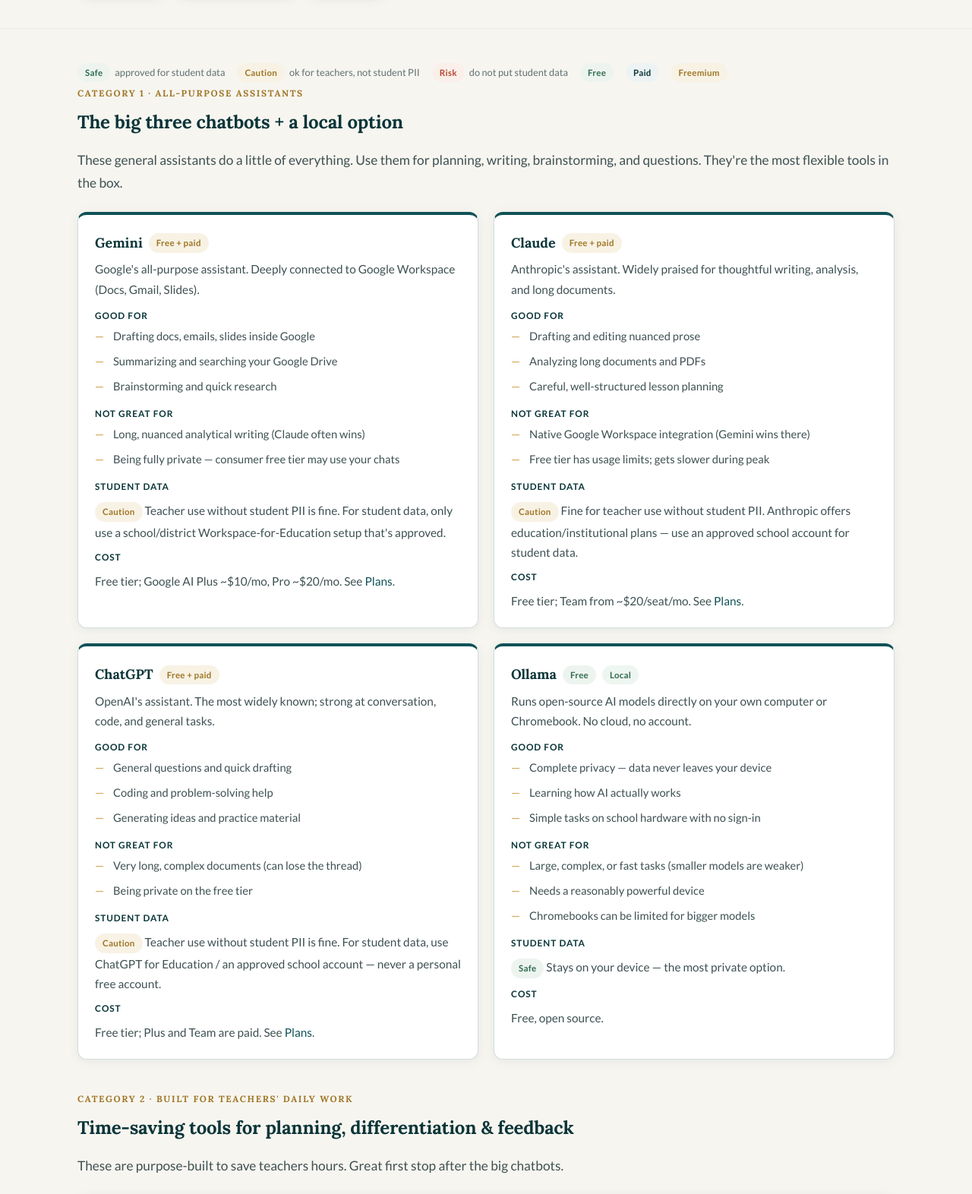
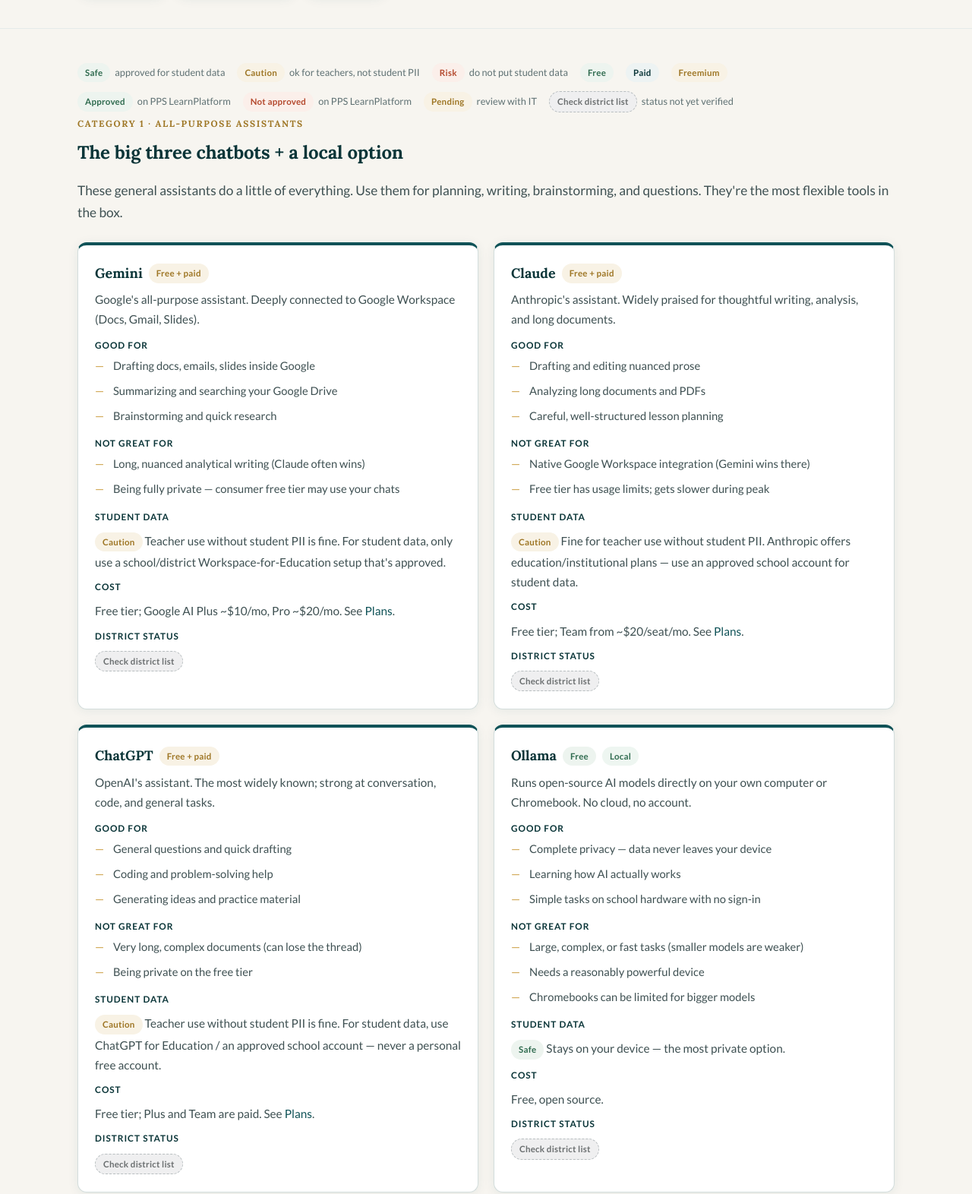
Before and after one commit to aramansell/ai-pd-2026-27, a plain HTML site: page pages/tools.html in a window 1280 px wide. Shown: the part 346-1918 px from the top of the page at 76% size. Drawn offline with Linux system fonts and the light colour scheme.

Commit message:
Add District-status legend + notes to Tools and Plans pages

```diff
--- a/pages/tools.html
+++ b/pages/tools.html
@@ -59,6 +59,12 @@
       <span><span class="tag tag-paid">Paid</span></span>
       <span><span class="tag tag-freemium">Freemium</span></span>
     </div>
+    <div class="legend">
+      <span><span class="tag tag-appr-approved">Approved</span> on PPS LearnPlatform</span>
+      <span><span class="tag tag-appr-notapproved">Not approved</span> on PPS LearnPlatform</span>
+      <span><span class="tag tag-appr-pending">Pending</span> review with IT</span>
+      <span><span class="tag tag-appr-unverified">Check district list</span> status not yet verified</span>
+    </div>
 
     <!-- ============ CONSUMER CHATBOTS ============ -->
     <section id="chatbots">
@@ -89,6 +95,8 @@
           <p class="small mt-1"><span class="tag tag-priv-caution">Caution</span> Teacher use without student PII is fine. For student data, only use a school/district Workspace-for-Education setup that's approved.</p>
           <span class="row-label">Cost</span>
           <p class="small mt-1">Free tier; Google AI Plus ~$10/mo, Pro ~$20/mo. See <a href="plans.html">Plans</a>.</p>
+          <span class="row-label">District status</span>
+          <p class="small mt-1"><span class="tag tag-appr-unverified">Check district list</span></p>
         </div>
 
         <div class="card tool-card" id="claude">
@@ -109,6 +117,8 @@
           <p class="small mt-1"><span class="tag tag-priv-caution">Caution</span> Fine for teacher use without student PII. Anthropic offers education/institutional plans — use an approved school account for student data.</p>
           <span class="row-label">Cost</span>
           <p class="small mt-1">Free tier; Team from ~$20/seat/mo. See <a href="plans.html">Plans</a>.</p>
+          <span class="row-label">District status</span>
+          <p class="small mt-1"><span class="tag tag-appr-unverified">Check district list</span></p>
         </div>
 
         <div class="card tool-card" id="chatgpt">
@@ -129,6 +139,8 @@
           <p class="small mt-1"><span class="tag tag-priv-caution">Caution</span> Teacher use without student PII is fine. For student data, use ChatGPT for Education / an approved school account — never a personal free account.</p>
           <span class="row-label">Cost</span>
           <p class="small mt-1">Free tier; Plus and Team are paid. See <a href="plans.html">Plans</a>.</p>
+          <span class="row-label">District status</span>
+          <p class="small mt-1"><span class="tag tag-appr-unverified">Check district list</span></p>
         </div>
 
         <div class="card tool-card" id="ollama">
@@ -150,6 +162,8 @@
           <p class="small mt-1"><span class="tag tag-priv-safe">Safe</span> Stays on your device — the most private option.</p>
           <span class="row-label">Cost</span>
           <p class="small mt-1">Free, open source.</p>
+          <span class="row-label">District status</span>
+          <p class="small mt-1"><span class="tag tag-appr-unverified">Check district list</span></p>
         </div>
 
       </div>
```
Also changed, not shown: pages/plans.html (+9 -1 lines).
